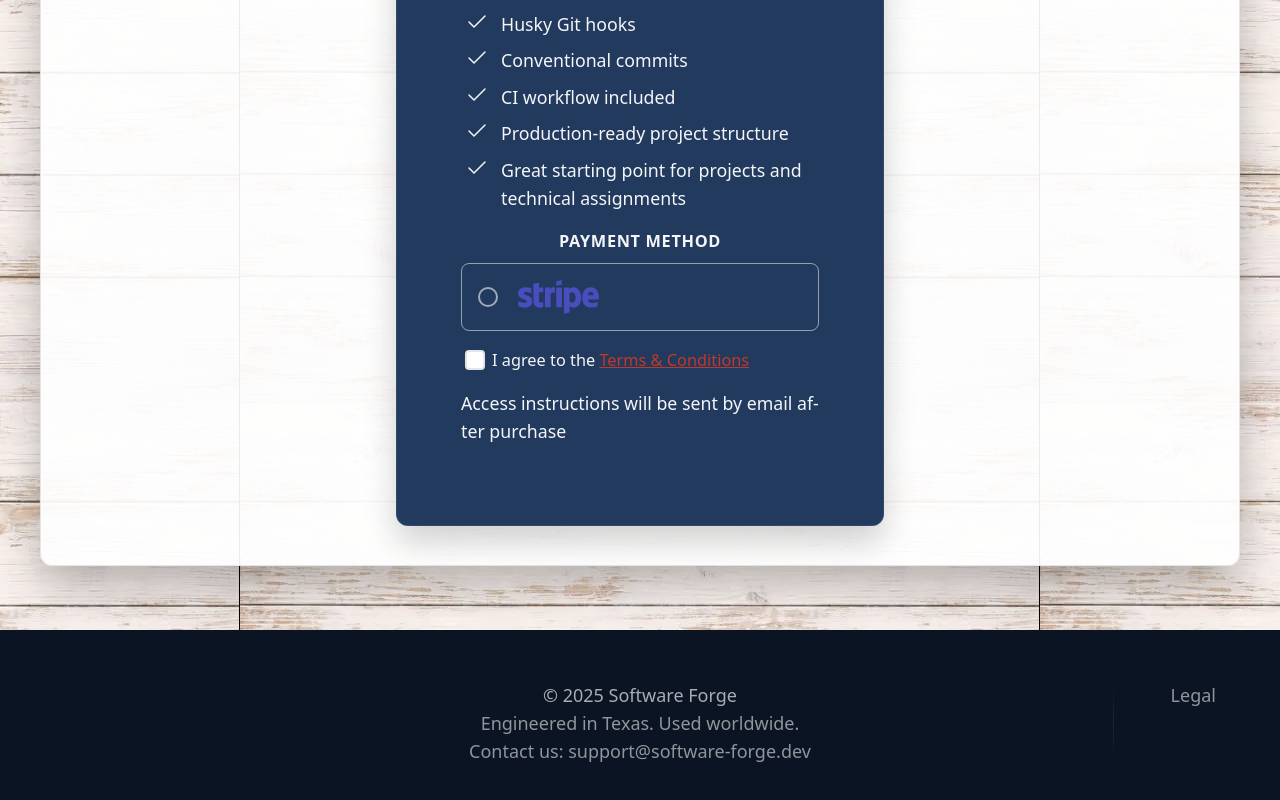
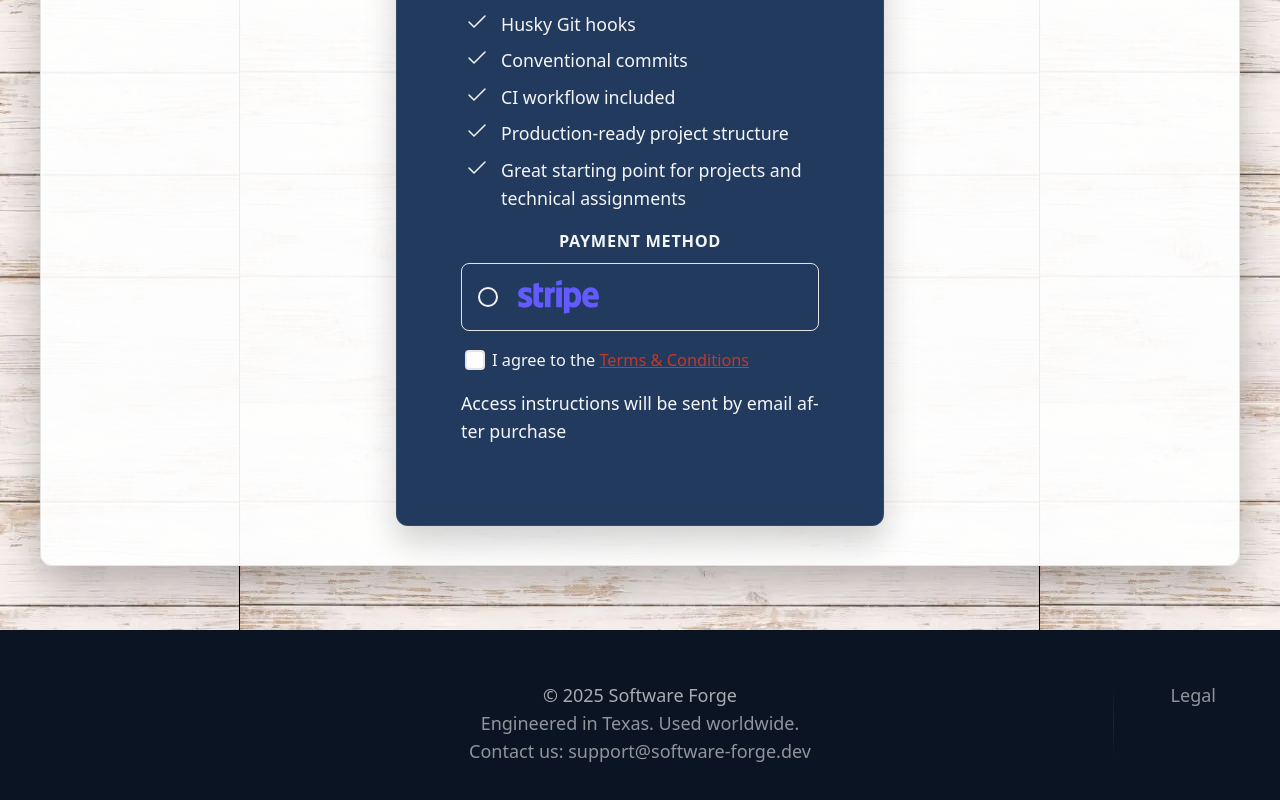
Before and after one commit to Grammeri/nextjs-landing, a Next.js app: page /products/starter in a window 1280 px wide. Shown: the part 3401-4201 px from the top of the page. Built offline with nearby package versions, Linux system fonts and the light colour scheme.

Commit message:
fix(pricing): show terms warning before checkout

```diff
--- a/src/shared/ui/pricing-card/PricingCard.tsx
+++ b/src/shared/ui/pricing-card/PricingCard.tsx
@@ -69,7 +69,6 @@ export function PricingCard({
               {onPayWithStripe && (
                 <StripeButton
                   selected={selectedProvider === 'stripe'}
-                  disabled={!termsAccepted}
                   onSelect={() => {
                     setSelectedProvider('stripe');
                     if (!termsAccepted) {
@@ -86,7 +85,6 @@ export function PricingCard({
               {onPayWithPaypal && (
                 <PaypalButton
                   selected={selectedProvider === 'paypal'}
-                  disabled={!termsAccepted}
                   onSelect={() => {
                     setSelectedProvider('paypal');
                     if (!termsAccepted) {
```
